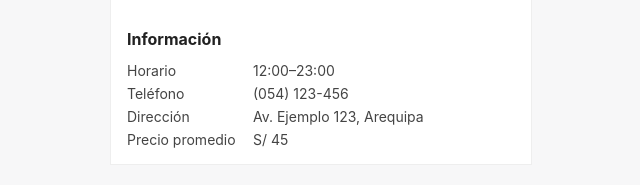
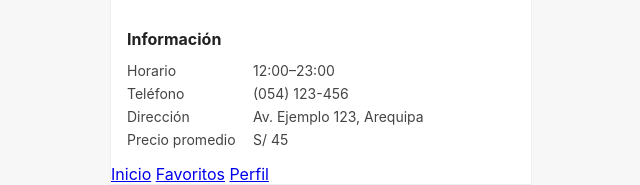
Before and after one commit to andre98652/plataformas-lab, a plain HTML site: page detalle.html in a window 1280 px wide. Shown: the part 650-835 px from the top of the page, without its empty margins (319-959 px from the left). Drawn offline with Linux system fonts and the light colour scheme.

Commit message:
Update detalle.html

```diff
--- a/detalle.html
+++ b/detalle.html
@@ -43,6 +43,13 @@
         <div>Precio promedio</div><div>S/ 45</div>
       </div>
     </div>
+
+    <!-- Barra inferior -->
+    <nav class="tabbar">
+      <a class="tab" href="index.html">Inicio</a>
+      <a class="tab" href="favoritos.html">Favoritos</a>
+      <a class="tab" href="perfil.html">Perfil</a>
+    </nav>
   </div>
 </body>
 </html>
```
